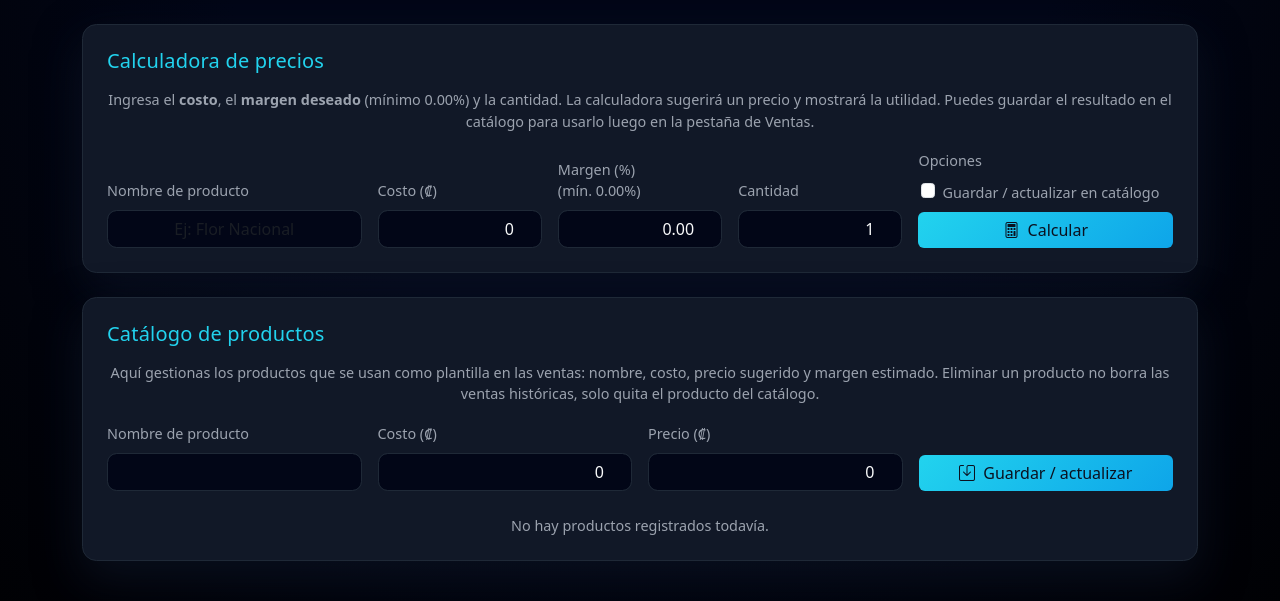
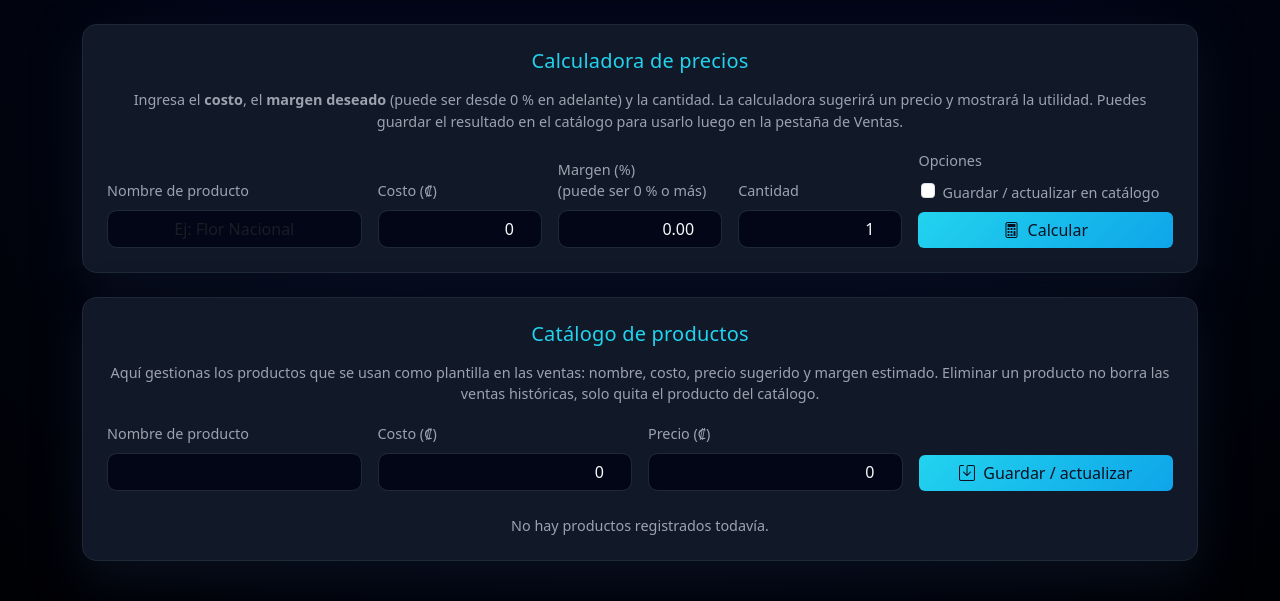
Before and after one commit to cristophercr07-hub/control-ventras-web, a Flask app: page /productos in a window 1280 px wide. Shown: the part 57-658 px from the top of the page. Run offline with Flask 3, Linux system fonts and the light colour scheme; the visitor is signed in with stand-in values (Sample User, id 1); some libraries are stand-ins or nearby versions.

Commit message:
Update productos.html

```diff
--- a/templates/productos.html
+++ b/templates/productos.html
@@ -15,9 +15,9 @@
 <div class="row">
     <div class="col-12">
         <div class="card p-4 mb-4">
-            <h2 class="mb-3 text-accent">Calculadora de precios</h2>
+            <h2 class="mb-3 text-accent text-center">Calculadora de precios</h2>
             <p class="text-secondary-custom text-center mb-3">
-                Ingresa el <b>costo</b>, el <b>margen deseado</b> (mínimo {{ "%.2f"|format(min_margin) }}%)
+                Ingresa el <b>costo</b>, el <b>margen deseado</b> (puede ser desde 0&nbsp;% en adelante)
                 y la cantidad. La calculadora sugerirá un precio y mostrará la utilidad. Puedes
                 guardar el resultado en el catálogo para usarlo luego en la pestaña de Ventas.
             </p>
@@ -47,7 +47,8 @@
                     </div>
                     <div class="col-md-2 col-6">
                         <label class="form-label text-secondary-custom">
-                            Margen (%)<br><span class="text-secondary-custom">(mín. {{ "%.2f"|format(min_margin) }}%)</span>
+                            Margen (%)<br>
+                            <span class="text-secondary-custom">(puede ser 0&nbsp;% o más)</span>
                         </label>
                         <input
                             type="number"
@@ -126,7 +127,7 @@
 <div class="row">
     <div class="col-12">
         <div class="card p-4">
-            <h2 class="mb-3 text-accent">Catálogo de productos</h2>
+            <h2 class="mb-3 text-accent text-center">Catálogo de productos</h2>
             <p class="text-secondary-custom text-center mb-3">
                 Aquí gestionas los productos que se usan como plantilla en las ventas:
                 nombre, costo, precio sugerido y margen estimado. Eliminar un producto no
```
